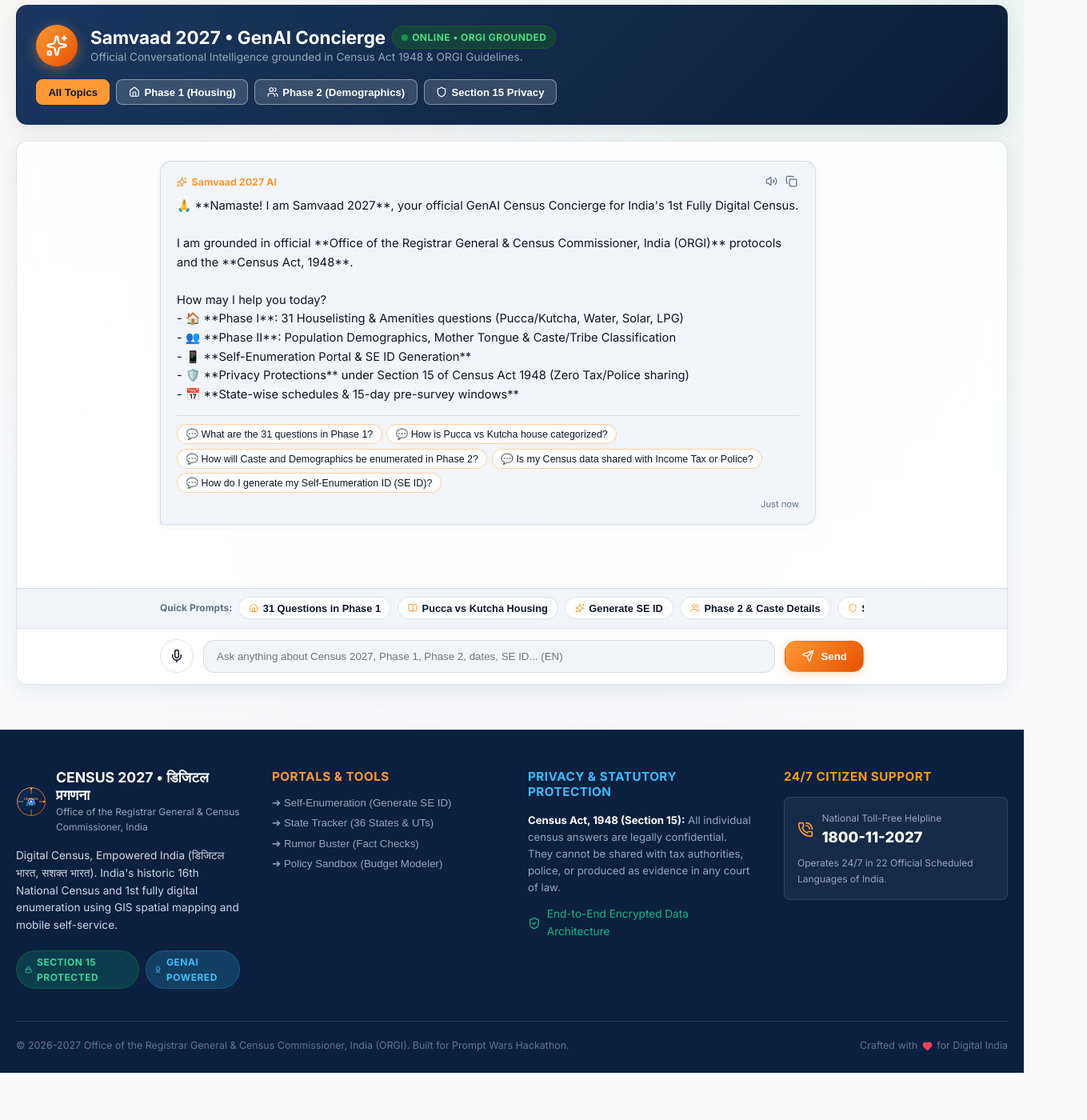
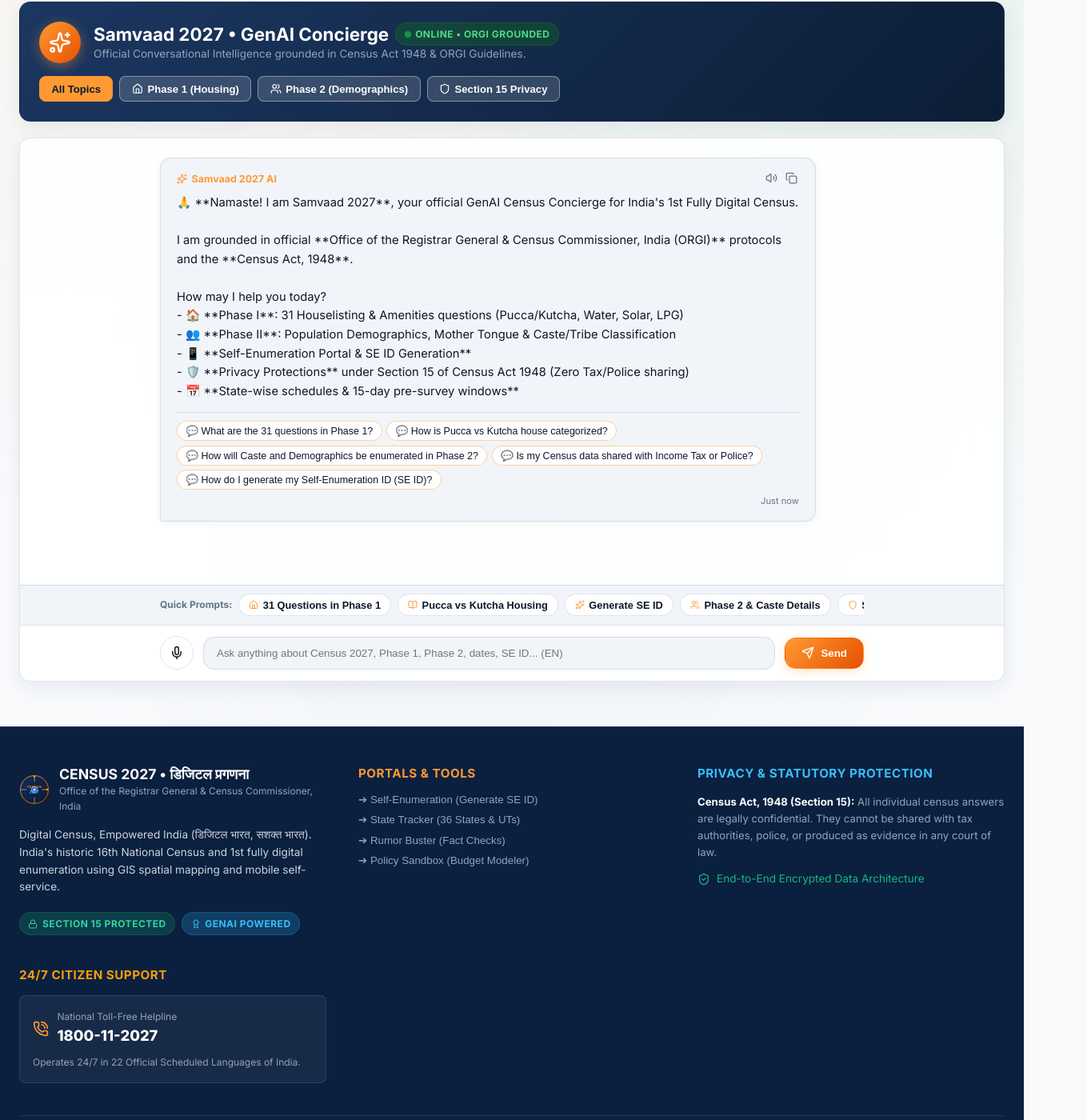
Before and after one commit to agrima-06/Promptwars-hackathon, a React (Vite) app: page / in a window 1280 px wide. Shown: the part 127-1527 px from the top of the page at 80% size, 1359 px wide, since content can reach past the window. Before the commit the page ends 1468 px from the top, so only its background shows below. Built offline with nearby package versions, Linux system fonts and the light colour scheme.

Commit message:
fix(layout): remove side margin constraints and expand main content and footer edge-to-edge full width

```diff
--- a/src/components/layout/Footer.tsx
+++ b/src/components/layout/Footer.tsx
@@ -16,14 +16,16 @@ export const Footer: React.FC<FooterProps> = ({ setActiveTab }) => {
         background: 'var(--navy-900)',
         color: '#e2e8f0',
         borderTop: '1px solid rgba(255, 255, 255, 0.1)',
-        padding: '3rem 1.25rem 1.5rem',
+        padding: '3rem 1.5rem 1.5rem',
         marginTop: 'auto',
+        width: '100%',
+        boxSizing: 'border-box',
       }}
     >
       <div
         style={{
-          maxWidth: '1380px',
-          margin: '0 auto',
+          width: '100%',
+          maxWidth: '100%',
           display: 'grid',
           gridTemplateColumns: 'repeat(auto-fit, minmax(280px, 1fr))',
           gap: '2.5rem',
--- a/src/index.css
+++ b/src/index.css
@@ -139,19 +139,23 @@ h1, h2, h3, h4, h5, h6 {
 
 .app-container {
   min-height: 100vh;
+  width: 100%;
+  max-width: 100%;
   display: flex;
   flex-direction: column;
   background: radial-gradient(circle at 10% 0%, rgba(255, 153, 51, 0.06) 0%, transparent 40%),
               radial-gradient(circle at 90% 10%, rgba(19, 136, 8, 0.06) 0%, transparent 40%),
               radial-gradient(circle at 50% 50%, rgba(15, 44, 89, 0.03) 0%, transparent 60%);
+  overflow-x: hidden;
 }
 
 .main-content {
   flex: 1;
-  max-width: 1400px;
-  margin: 0 auto;
   width: 100%;
-  padding: 1.5rem 1.25rem 3.5rem;
+  max-width: 100%;
+  margin: 0;
+  padding: 1.25rem 1.5rem 3.5rem;
+  box-sizing: border-box;
 }
 
 .glass-card {
```
